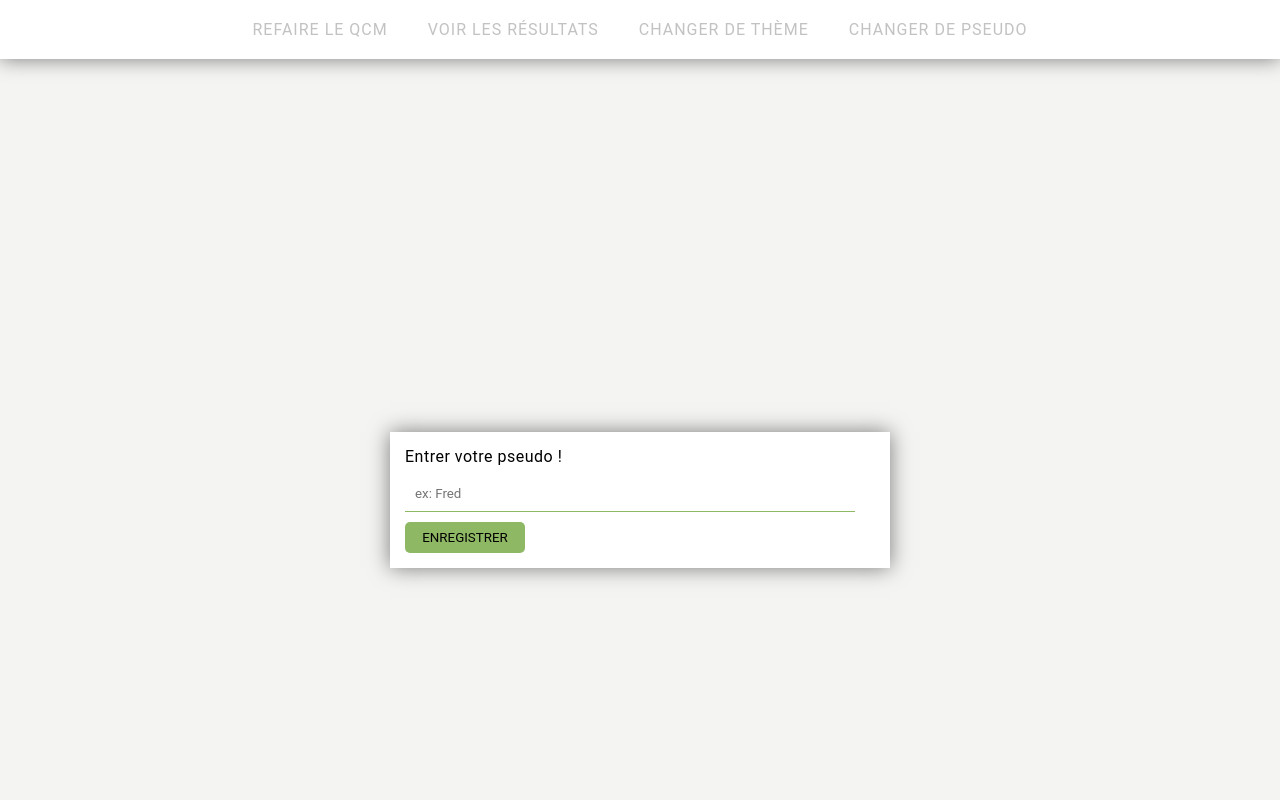
After one commit to paulJupilliat/PHP_QUIZ, a PHP site: page /html/pseudo.php in a window 1280 px wide. The commit adds this page. Run offline with PHP 8.4, Linux system fonts and the light colour scheme; some web fonts are replaced.

Commit message:
transformation en fichier php

```diff
--- a/css/navbar.css
+++ b/css/navbar.css
@@ -24,7 +24,7 @@ body{
     background-color: #fff;
     padding: 20px 10px;
     box-shadow: 0 0 20px rgba(0,0,0,0.5);
-}
+    right: 0;}
 .menu a{
     text-decoration: 0;
     text-transform: uppercase;
@@ -36,3 +36,49 @@ body{
 .menu a:hover{
     color: #8eb864;
 }
+
+section{
+    margin-top:40%;
+    background-color: white;
+    padding: 3%;
+    display: flex;
+    flex-direction: column;
+    box-shadow: 0 0 20px rgba(0,0,0,0.5);
+
+}
+
+.style_btn{
+    border: none;
+    display: inline-block;
+    padding: 8px 16px;
+    vertical-align: middle;
+    overflow: hidden;
+    text-decoration: none;
+    color: inherit;
+    background-color: inherit;
+    text-align: center;
+    cursor: pointer;
+    white-space: nowrap;
+    background-color: #8eb864;
+    border-radius: 5px;
+    text-transform: uppercase;
+    width: 120px;
+}
+.style_btn:hover{
+    background-color: #b5d893;
+}
+.pseudo form{
+    display: flex;
+    flex-direction: column;
+    width: 500px;
+}
+
+.pseudo form input{
+    padding: 10px;
+    margin: 10px 0;
+    border: none;
+    border-bottom: 1px solid #8eb864;
+    outline: none;
+    transition: 0.5s;
+    width: 450px;
+}
--- a/html/home.html
+++ b/html/menu.php
@@ -1,3 +1,17 @@
+<?php
+    session_start();
+    if (isset($_POST['button'])) {
+        if (empty($_POST['pseudo'])) {
+            $error = "Veuillez entrer un pseudo";
+        }
+        else {
+
+        }
+    }
+
+?>
+<DOCTYPE html>
+<html lang="fr">
 <head>
 
     <meta charset="utf-8">
@@ -9,6 +23,7 @@
 
 </head>
 <body>
+
     <ul class="menu">
         <a class="navbar_elem" href="#"> Refaire le QCM</a>
         <a class="navbar_elem" href="#"> Voir les résultats</a>
@@ -17,10 +32,5 @@
     </ul>
 
 
-    <section class="pseudo">
-        <form action="" method="POST">
-            <p class="error"> Veuillez entrer un pseudo </p>
-        </form>
-    </section>
 
 </body>
--- /dev/null
+++ b/html/pseudo.php
@@ -0,0 +1,50 @@
+<?php
+    session_start();
+    if (isset($_POST['button'])) {
+        if (empty($_POST['pseudo'])){
+            $error = "Veuillez entrer un pseudo";
+        }
+        else {
+            $_SESSION['pseudo'] = $_POST['pseudo']; //création de la session car le pseudo est valide
+            header("location: theme.php"); //redirection vers la page d'accueil
+
+
+        }
+    }
+
+?>
+<DOCTYPE html>
+<html lang="fr">
+<head>
+
+    <meta charset="utf-8">
+    <meta name="viewport" content="width=device-width, initial-scale=1">
+
+    <link rel="stylesheet" href="../css/navbar.css">
+
+
+</head>
+<body>
+
+    <?php
+        include "menu.php"
+    ?>
+    <section class="pseudo">
+    <form action="pseudo.php" method = "POST">
+        <p class ="error">
+            <?php
+                if (isset($error)) {
+                    echo $error;
+                }
+            ?>
+        </p>
+        <label>Entrer votre pseudo !</label>
+        <input type="text" placeholder = "ex: Fred">
+        <button class="style_btn"> Enregistrer</button>
+    </form>
+
+    </section>
+
+
+
+</body>
```
Also changed, not shown: html/quiz.php (added), html/theme.php (added).
